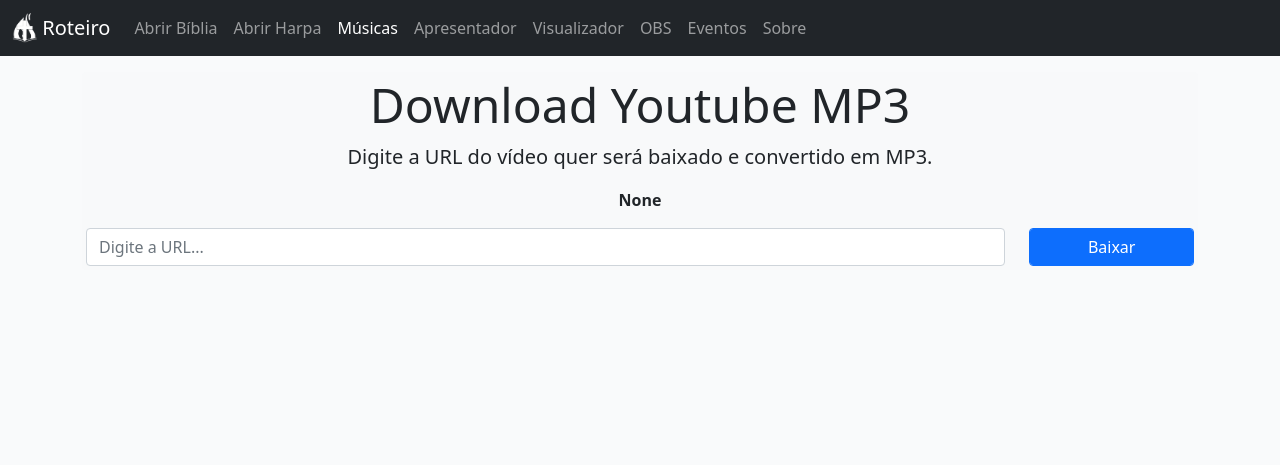
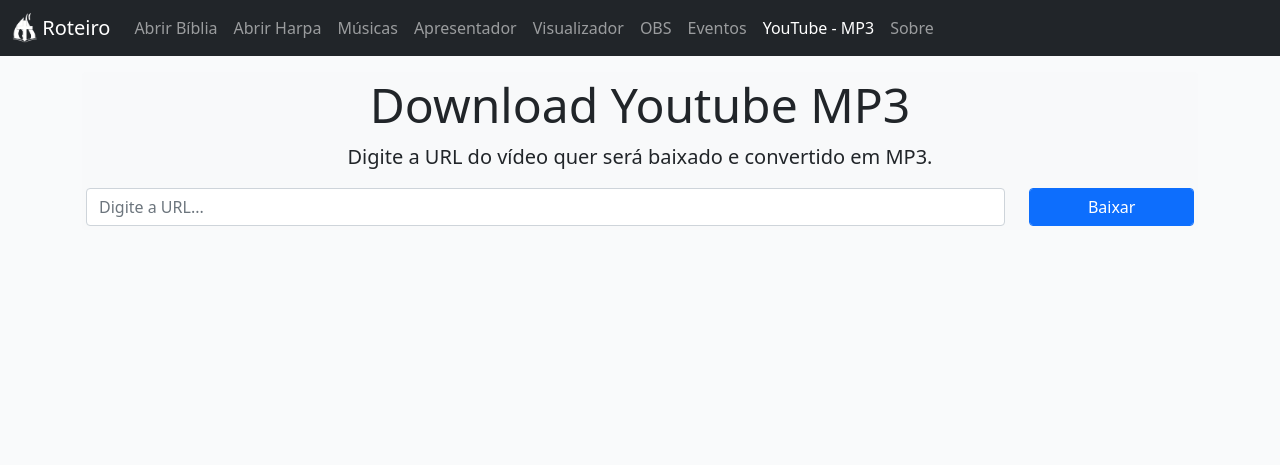
Before and after one commit to zepegm/roteiro-slides, a Flask app: page /download_mp3 in a window 1280 px wide. Shown: the top 465 px of the page. Run offline with Flask 2, Linux system fonts and the light colour scheme; some libraries are stand-ins or nearby versions.

Commit message:
Add DownloadMP3

```diff
--- a/app.py
+++ b/app.py
@@ -7,7 +7,7 @@ from unittest import result
 #from PDF import verificarHash
 from powerpoint import ppt, pegarSlidesAbertos, pegarSlideShow, pegarIndexSlideshow, avancarIndexSlideShow, pegarTextoSlideShow, verificarCalendario, encerrarTodasApresentacoes, pegarNomeSlideShow
 from consultaAcess import executarConsultaBibliaFormat, executarConsulta, executarConsultaLista, inserirListaRoteiro, executarConsultaGeral, alterarConfig, alterarConfigViewBiblia, consultarHarpaBD, alterarConfigViewMusica, inserirDadosBasico, consultarListaFiltrada
-from flask import Flask, render_template, request, redirect, url_for, jsonify
+from flask import Flask, render_template, request, redirect, url_for, jsonify, send_file
 # from waitress import serve
 from math import ceil
 from datetime import date
@@ -851,11 +851,13 @@ def sobre():
 def download_mp3():
     if request.method == 'POST':
         if 'url' in request.form:
-            caminho = downloadMP3(request.form['url'])
-            msg = 'Arquivo <>'
-            return render_template('youtubeMP3.jinja', caminho=caminho)
+            try:
+                caminho = downloadMP3(request.form['url'])
+                return send_file(caminho['caminho'], as_attachment=True, download_name=caminho['nome'])
+            except:
+                return render_template('youtubeMP3.jinja', msg='URL Inválida! Por favor digite um endereço válido.')
 
-    return render_template('youtubeMP3.jinja', caminho=None)
+    return render_template('youtubeMP3.jinja', msg='')
 
 @socketio.on('connect')
 def on_connect():
@@ -868,6 +870,6 @@ def on_connect():
     emit('log', payload, broadcast=True)
 
 if __name__ == '__main__':
-    app.run('0.0.0.0',port=80)
+    #app.run('0.0.0.0',port=80)
     #serve(app, host='0.0.0.0', port=80, threads=8)
-    #eventlet.wsgi.server(eventlet.listen(('', 80)), app)
+    eventlet.wsgi.server(eventlet.listen(('', 80)), app)
--- a/templates/apresentador.jinja
+++ b/templates/apresentador.jinja
@@ -74,6 +74,9 @@
           </li>
           <li class="nav-item">
             <a class="nav-link" href="../eventos">Eventos</a>
+          </li>
+          <li class="nav-item">
+            <a class="nav-link" href="../download_mp3">YouTube - MP3</a>
           </li>
           <li class="nav-item">
             <a class="nav-link" href="../sobre">Sobre</a>
--- a/templates/biblia.jinja
+++ b/templates/biblia.jinja
@@ -80,6 +80,9 @@
         </li>
         <li class="nav-item">
           <a class="nav-link" href="../eventos">Eventos</a>
+        </li>
+        <li class="nav-item">
+          <a class="nav-link" href="../download_mp3">YouTube - MP3</a>
         </li>
         <li class="nav-item">
           <a class="nav-link" href="../sobre">Sobre</a>
--- a/templates/corinhos.jinja
+++ b/templates/corinhos.jinja
@@ -64,6 +64,9 @@
         </li>
         <li class="nav-item">
           <a class="nav-link" href="../eventos">Eventos</a>
+        </li>
+        <li class="nav-item">
+          <a class="nav-link" href="../download_mp3">YouTube - MP3</a>
         </li>
         <li class="nav-item">
           <a class="nav-link" href="../sobre">Sobre</a>
--- a/templates/estatisticas.jinja
+++ b/templates/estatisticas.jinja
@@ -70,6 +70,9 @@
           <a class="nav-link active" href="#">Eventos</a>
         </li>
         <li class="nav-item">
+          <a class="nav-link" href="../download_mp3">YouTube - MP3</a>
+        </li>
+        <li class="nav-item">
           <a class="nav-link" href="../sobre">Sobre</a>
         </li>
       </ul>
--- a/templates/eventos.jinja
+++ b/templates/eventos.jinja
@@ -63,6 +63,9 @@
           <a class="nav-link active" aria-current="page" href="../eventos?destino=ver">Eventos</a>
         </a>
         <a class="nav-item">
+          <a class="nav-link" href="../download_mp3">YouTube - MP3</a>
+        </a>
+        <a class="nav-item">
           <a class="nav-link" href="../sobre">Sobre</a>
         </a>
       </ul>
--- a/templates/harpa.jinja
+++ b/templates/harpa.jinja
@@ -60,6 +60,9 @@
         </li>
         <li class="nav-item">
           <a class="nav-link" href="../eventos">Eventos</a>
+        </li>
+        <li class="nav-item">
+          <a class="nav-link" href="../download_mp3">YouTube - MP3</a>
         </li>
         <li class="nav-item">
           <a class="nav-link" href="../sobre">Sobre</a>
--- a/templates/index.jinja
+++ b/templates/index.jinja
@@ -81,6 +81,9 @@
           </li>
           <li class="nav-item">
             <a class="nav-link" href="../eventos">Eventos</a>
+          </li>
+          <li class="nav-item">
+            <a class="nav-link" href="../download_mp3">YouTube - MP3</a>
           </li>
           <li class="nav-item">
             <a class="nav-link" href="../sobre">Sobre</a>
--- a/templates/sobre.html
+++ b/templates/sobre.html
@@ -86,6 +86,9 @@
           <a class="nav-link" href="../eventos">Eventos</a>
         </li>
         <li class="nav-item">
+          <a class="nav-link" href="../download_mp3">YouTube - MP3</a>
+        </li>
+        <li class="nav-item">
             <a class="nav-link active" href="#">Sobre</a>
         </li>
       </ul>
--- a/templates/viewer.jinja
+++ b/templates/viewer.jinja
@@ -112,6 +112,9 @@
         </a>
         <a href="#" class="nav-item">
           <a class="nav-link" href="../eventos">Eventos</a>
+        </a>
+        <a class="nav-item">
+          <a class="nav-link" href="../download_mp3">YouTube - MP3</a>
         </a>
         <a class="nav-item">
           <a class="nav-link" href="../sobre">Sobre</a>
--- a/templates/viewerHarpa.jinja
+++ b/templates/viewerHarpa.jinja
@@ -80,6 +80,9 @@
         </a>
         <a href="#" class="nav-item">
           <a class="nav-link" href="../eventos">Eventos</a>
+        </a>
+        <a class="nav-item">
+          <a class="nav-link" href="../download_mp3">YouTube - MP3</a>
         </a>
         <a class="nav-item">
           <a class="nav-link" href="../sobre">Sobre</a>
--- a/templates/viewerMusicas.jinja
+++ b/templates/viewerMusicas.jinja
@@ -72,6 +72,9 @@
         </a>
         <a href="#" class="nav-item">
           <a class="nav-link" href="../eventos">Eventos</a>
+        </a>
+        <a class="nav-item">
+          <a class="nav-link" href="../download_mp3">YouTube - MP3</a>
         </a>
         <a class="nav-item">
           <a class="nav-link" href="../sobre">Sobre</a>
--- a/templates/viewerOBS.jinja
+++ b/templates/viewerOBS.jinja
@@ -60,6 +60,9 @@
         </a>
         <a href="#" class="nav-item">
           <a class="nav-link" href="../eventos">Eventos</a>
+        </a>
+        <a class="nav-item">
+          <a class="nav-link" href="../download_mp3">YouTube - MP3</a>
         </a>
         <a class="nav-item">
           <a class="nav-link" href="../sobre">Sobre</a>
--- a/templates/visualizarEvento.jinja
+++ b/templates/visualizarEvento.jinja
@@ -63,6 +63,9 @@
         </li>
         <li class="nav-item">
           <a class="nav-link active" href="#">Eventos</a>
+        </li>
+        <li class="nav-item">
+          <a class="nav-link" href="../download_mp3">YouTube - MP3</a>
         </li>
         <li class="nav-item">
           <a class="nav-link" href="../sobre">Sobre</a>
--- a/templates/youtubeMP3.jinja
+++ b/templates/youtubeMP3.jinja
@@ -51,7 +51,7 @@
           <a class="nav-link " href="../abrirharpa">Abrir Harpa</a>
         </li>
         <li class="nav-item">
-          <a class="nav-link active" aria-current="page"  href="#">Músicas</a>
+          <a class="nav-link" aria-current="page"  href="#">Músicas</a>
         </li>
         <li class="nav-item">
           <a class="nav-link" href="../apresentador">Apresentador</a>
@@ -66,6 +66,9 @@
           <a class="nav-link" href="../eventos">Eventos</a>
         </li>
         <li class="nav-item">
+          <a class="nav-link active" href="#">YouTube - MP3</a>
+        </li>
+        <li class="nav-item">
           <a class="nav-link" href="../sobre">Sobre</a>
         </li>
       </ul>
@@ -77,14 +80,14 @@
   <div class="bg-light p-1 rounded">
     <h1 class="display-5 text-center">Download Youtube MP3</h1>
     <p class="lead text-center">Digite a URL do vídeo quer será baixado e convertido em MP3.</p>
-    <p class="text-center"><strong>{{caminho}}</strong></p>
+    <p class="text-center text-danger"><strong>{{msg}}</strong></p>
     <form action="{{ url_for('download_mp3') }}" method="post" autocomplete="off">
       <div class="row">
         <div class="col-sm-10">
           <input class="form-control" id="url" name="url" type="text" placeholder="Digite a URL..." required>
         </div>
         <div class="col-sm-2">
-          <input class="form-control btn btn-primary" type="submit" value="Baixar">
+          <input class="form-control btn btn-primary" id="baixar" type="submit" value="Baixar">
         </div>
       </div>
     </form>
@@ -95,7 +98,9 @@
     <script src="{{ url_for('static', filename='js/jquery-3.6.0.min.js') }}"></script>
     <script src="{{ url_for('static', filename='js/bootstrap.bundle.min.js') }}"></script>
     <script>
-
-      </script>
+      $('#baixar').onclick(function() {
+        console.log('baixar');
+      });
+    </script>
   </body>
 </html>
```
Also changed, not shown: ytdown.py (+5 -3 lines), Roteiro.db.
